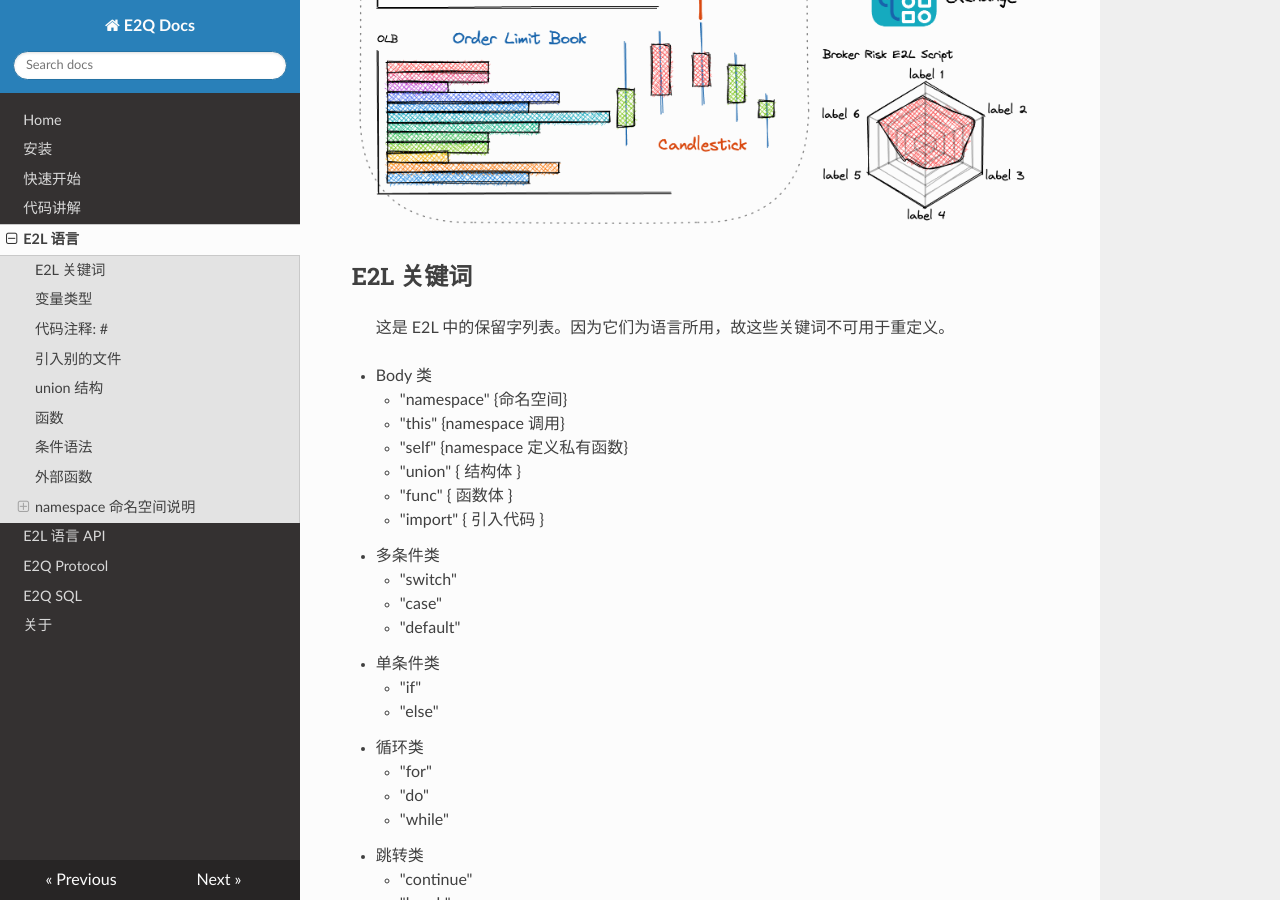
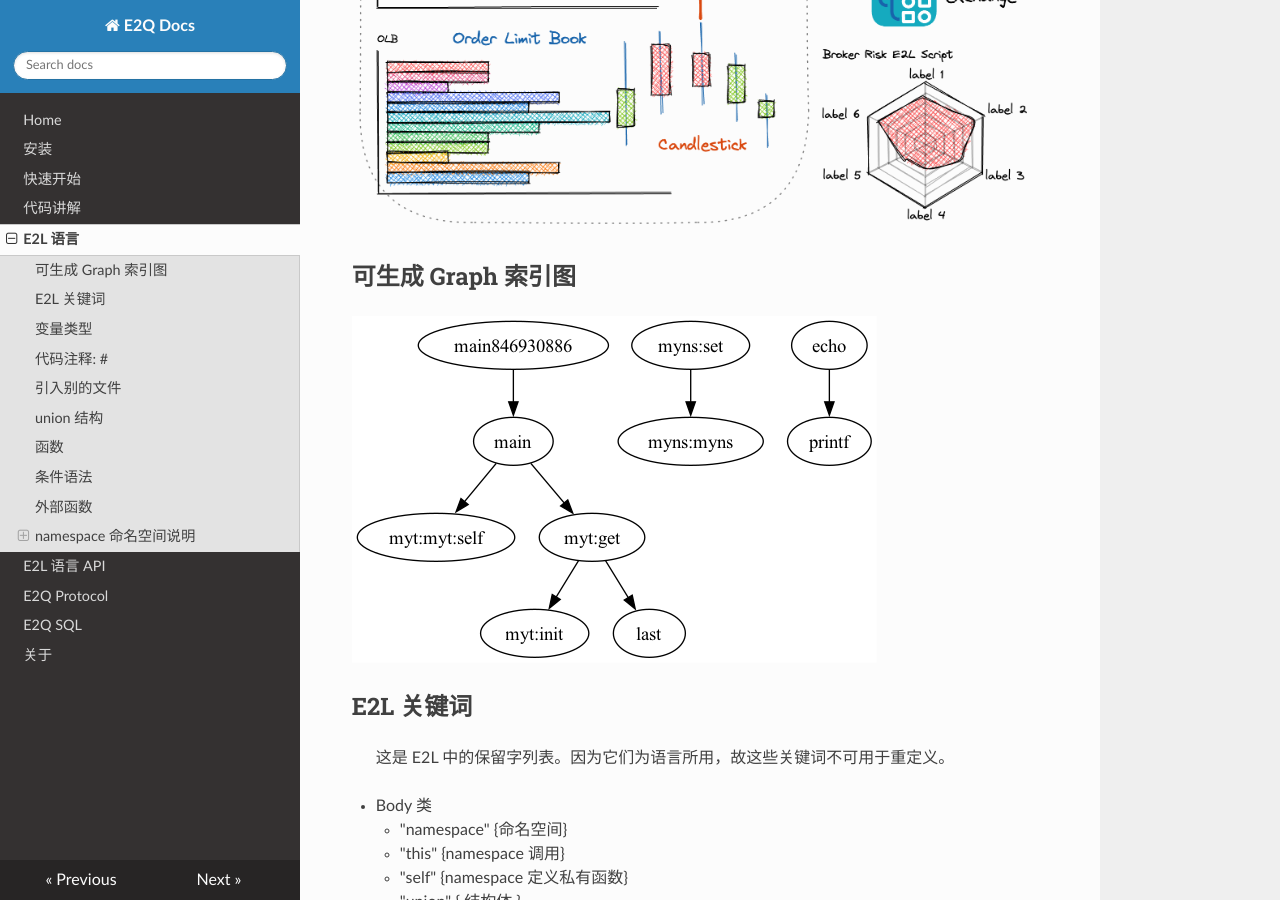
Before and after one commit to E2Quant/e2q_doc, an MkDocs documentation site: the page built from docs/e2l.md, in a window 1280 px wide and 900 px high, scrolled down 482 px. Built offline with MkDocs 1.6.1, drawn with Linux system fonts in a browser that asks for light colours; nearby versions of some CDN libraries.

Commit message:
graph for e2lang

```diff
--- a/docs/e2l.md
+++ b/docs/e2l.md
@@ -4,6 +4,9 @@
 
 ![E2L mind map](images/tickrune2l.png "E2L")
 
+## 可生成 Graph 索引图
+
+![E2L dot map](images/dot.png "E2L")
 
 ## E2L 关键词
 
```
Also changed, not shown: docs/images/dot.png (added), 1 other file.
